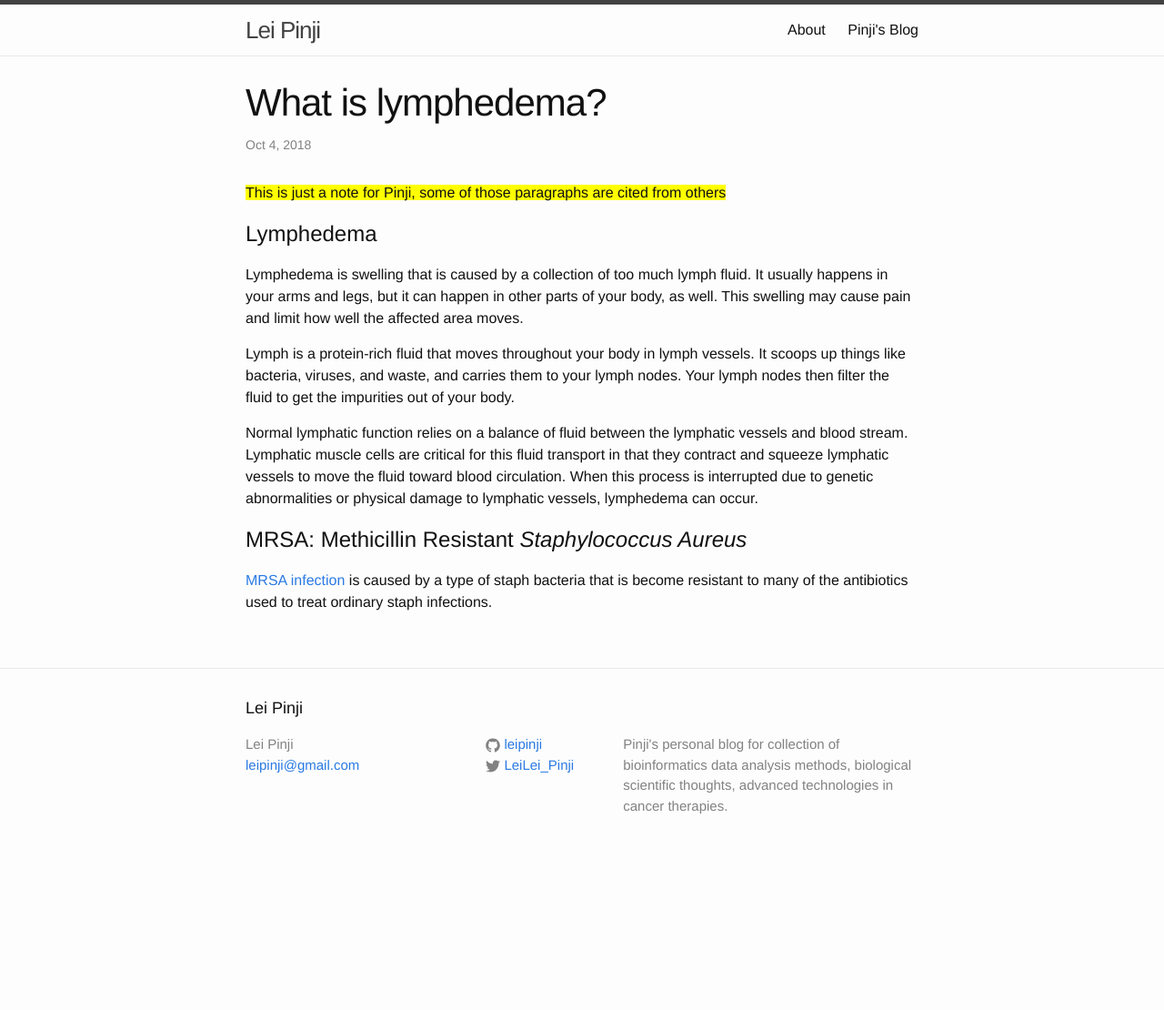
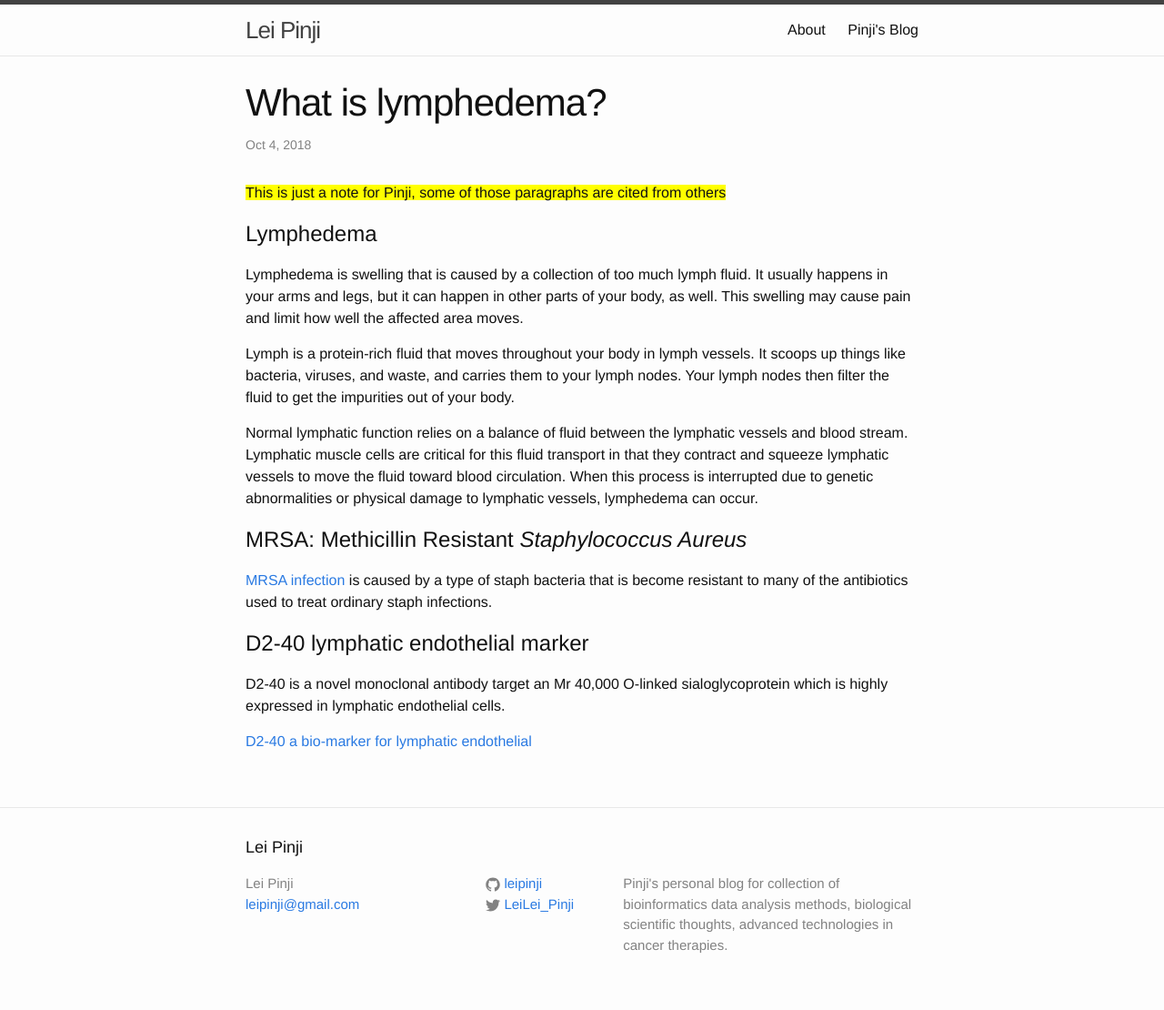
Before and after one commit to leipinji/leipinji.github.io, a Jekyll site: the page built from _posts/2018-10-04-lymphedema.md, in a window 1280 px wide. Shown: the whole page at 91% size. Built offline with Jekyll 4.4.1, drawn with Linux system fonts in a browser that asks for light colours; before the commit the page ends 957 px from its top, so only the background shows below that.

```diff
--- a/_posts/2018-10-04-lymphedema.md
+++ b/_posts/2018-10-04-lymphedema.md
@@ -18,3 +18,10 @@ Normal lymphatic function relies on a balance of fluid between the lymphatic ves
 
 
 [MRSA infection](https://www.mayoclinic.org/diseases-conditions/mrsa/symptoms-causes/syc-20375336) is caused by a type of staph bacteria that is become resistant to many of the antibiotics used to treat ordinary staph infections.
+
+
+# D2-40 lymphatic endothelial marker
+
+D2-40 is a novel monoclonal antibody target an Mr 40,000 O-linked sialoglycoprotein which is highly expressed in lymphatic endothelial cells.
+
+[D2-40 a bio-marker for lymphatic endothelial](https://www.ncbi.nlm.nih.gov/pubmed/11950918)
```
Also changed, not shown: _posts/2018-10-11-multiqc.md (added, +12 -0 lines).
